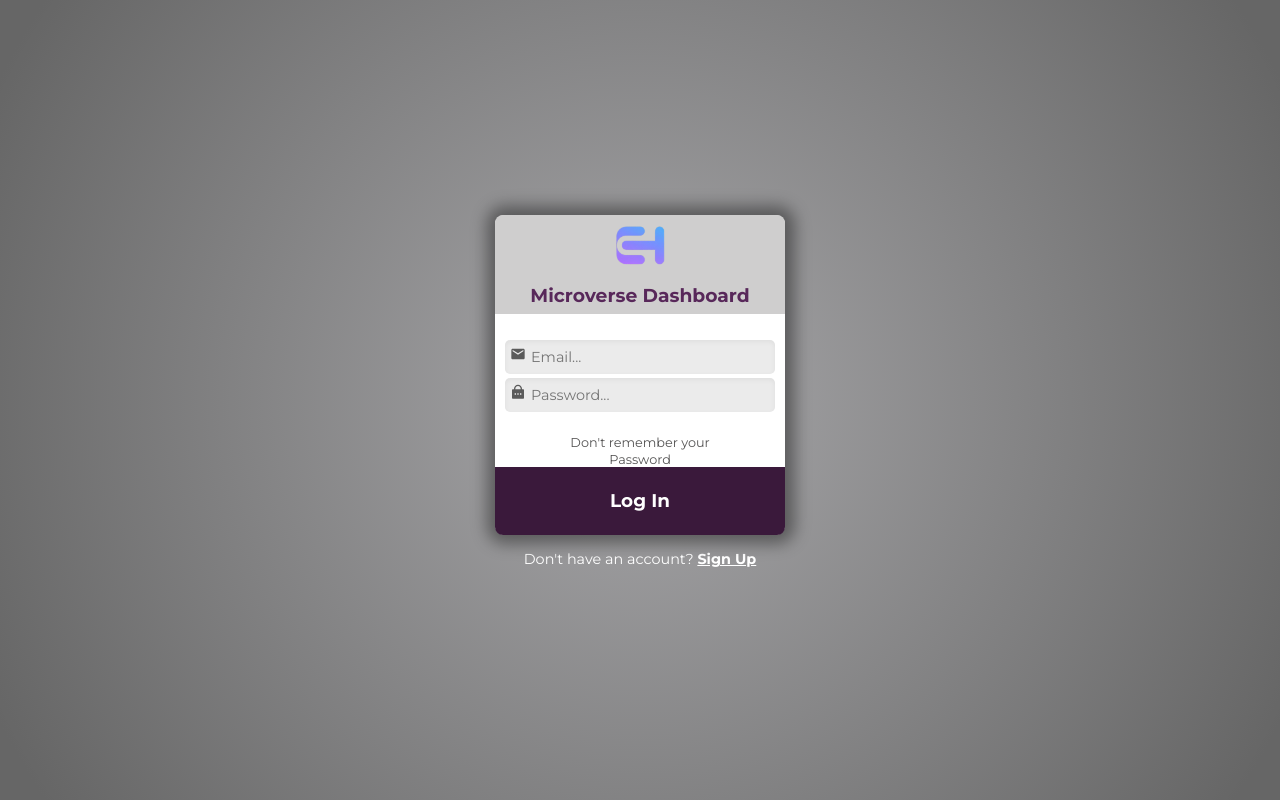
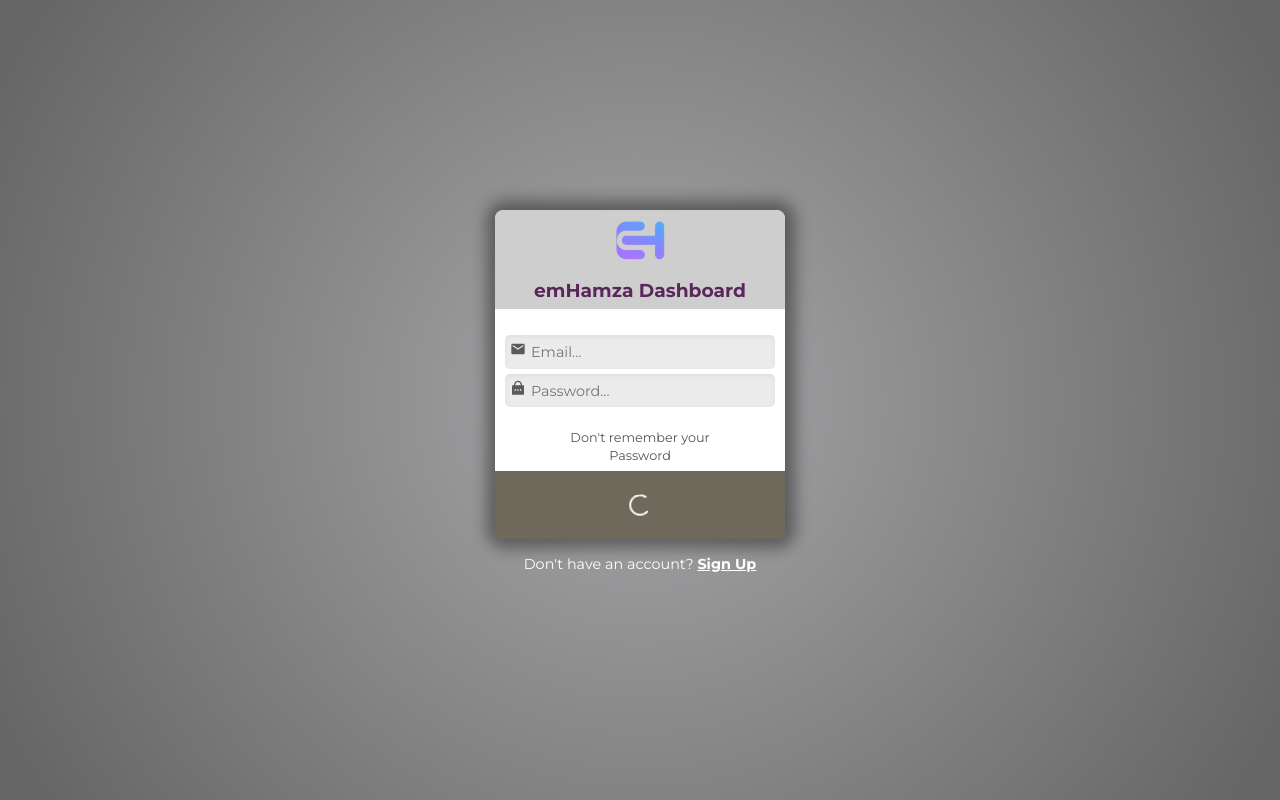
Before and after one commit to Sohail-Aslam/Microverse-clone1, a React (Vite) app: page /login in a window 1280 px wide. Both pictures are taken after a click on the button "Log In". Built offline with nearby package versions, Linux system fonts and the light colour scheme; no server answers.

Commit message:
Add Proper Error handling and Loading

```diff
--- a/package.json
+++ b/package.json
@@ -16,7 +16,8 @@
     "react-dom": "^18.3.1",
     "react-icons": "^5.3.0",
     "react-router": "^6.27.0",
-    "react-router-dom": "^6.27.0"
+    "react-router-dom": "^6.27.0",
+    "react-spinners": "^0.14.1"
   },
   "devDependencies": {
     "@babel/core": "^7.25.8",
--- a/src/App.css
+++ b/src/App.css
@@ -232,9 +232,10 @@ table th h4 {
   background: #e7e7e7;
   border: solid 1px #5a5a5a ;
   border-radius: 3px;
-  width: 20%;
+  width: 15%;
   right: 5rem;
   cursor: pointer;
+  padding: 10px;
 }
 
 .login-box,
@@ -243,11 +244,11 @@ table th h4 {
   border-radius: 9px;
   box-shadow:1px 0px 16px 9px rgb(0 0 0 / 40%);
   width: 40%;
-  height: 40%;
+  /* height: 40%; */
   max-width: 290px;
-  max-height: 340px;
+  /* max-height: 340px; */
   min-width: 140px;
-  min-height: 300px;
+  /* min-height: 300px; */
   text-align: center;
   position: relative;
 }
@@ -364,13 +365,26 @@ input {
   font-family: "Montserrat", sans-serif;
   font-weight: 700;
   cursor: pointer;
-  position: absolute;
+  /* position: absolute; */
   bottom: 0;
   border-bottom-left-radius: 8px;
   border-bottom-right-radius: 8px;
   font-size: 1.15rem;
   outline: none;
 }
+
+.popup {
+  position: absolute;
+  top: 0;
+  border-radius: 5px;
+  background: #873e8a;
+  color: white;
+  padding: 10px; /* Add padding for better visibility */
+  z-index: 100; /* Ensure it appears above other elements */
+  width: 100%; /* Make the popup span the width of the page */
+  text-align: center; /* Center the text */
+}
+
 
 .login-button:hover,
 .signup-button:hover {
--- a/src/auth/Login.jsx
+++ b/src/auth/Login.jsx
@@ -4,14 +4,27 @@ import { auth } from "./firebase";
 import { Link, useNavigate } from "react-router-dom";
 import { MdEmail } from "react-icons/md";
 import { RiLockPasswordFill } from "react-icons/ri";
+import ClipLoader from "react-spinners/ClipLoader";
 
 function Login() {
   const [email, setEmail] = useState();
   const [password, setPassword] = useState();
   const navigate = useNavigate();
+  const [error, setError] = useState("");
+  const [loading, setLoading] = useState(false);
+  const [popup, setPopup] = useState("");
+  const [showPopup, setShowPopup] = useState(false);
+
+  const override = {
+    display: "block",
+    margin: "0 auto",
+  };
 
   const handleLogin = async (e) => {
     e.preventDefault();
+    setLoading(true);
+    setShowPopup(false); // Initially hide popup
+
     try {
       const userCredential = await signInWithEmailAndPassword(
         auth,
@@ -21,26 +34,69 @@ function Login() {
       const user = userCredential.user;
 
       if (user.emailVerified) {
-        console.log("Login successful!");
+        setPopup("Login successful!");
+        setShowPopup(true); // Show popup for successful login
         navigate("/");
       } else {
-        alert("Please verify your email before logging in.");
+        setShowPopup(true); // Show popup if email not verified
+        setPopup("Please verify your email before logging in.");
 
         await user.sendEmailVerification();
-        console.log("Verification email sent again.");
 
+        setPopup("Verification email sent again.");
+        setShowPopup(true); // Keep popup open after email verification
         await auth.signOut();
       }
-    } catch (error) {
-      console.log("Login failed: " + error.message);
+    } catch (err) {
+      switch (err.code) {
+        case "auth/invalid-credential":
+        case "auth/wrong-password":
+          setError("Email or Password Incorrect.");
+          break;
+        case "auth/invalid-email":
+          setError("Invalid email address.");
+          break;
+        case "auth/weak-password":
+          setError("Password should be at least 6 characters.");
+          break;
+        case "auth/network-request-failed":
+          setError("Check Internet connection.");
+          break;
+        case "auth/admin-restricted-operation":
+          setError("This operation is restricted to administrators only.");
+          break;
+        case "auth/missing-email":
+          setError("Please enter Email & Password.");
+          break;
+        case "auth/too-many-requests":
+          setError(
+            "This account is suspended. For quick recovery, reset the password."
+          );
+          break;
+        default:
+          setError(err.message); // Default error message
+      }
+
+      console.log(err.message); // Log the error message directly
+    } finally {
+      setLoading(false); // Set loading to false after process is complete
     }
   };
 
   const handlePasswordReset = () => {
     navigate("/forgotPassword");
   };
+
+  setTimeout(() => {
+    setShowPopup(false);
+    setError(""); // Clear the popup message
+  }, 8000);
   return (
     <div className="login-container">
+      <div className="popup" style={{ display: showPopup ? "block" : "none" }}>
+        {popup}
+      </div>
+
       <div className="login-box">
         <div className="login-header">
           <img
@@ -49,7 +105,7 @@ function Login() {
             alt="logo"
             className="login-logo"
           />
-          <h3>Microverse Dashboard</h3>
+          <h3>emHamza Dashboard</h3>
         </div>
         <div className="login-inputs">
           <div className="input-wrapper">
@@ -79,6 +135,20 @@ function Login() {
             Password
           </p>
         </p>
+        {error && (
+          <p
+            style={{
+              color: "red",
+              border: "1px solid red",
+              background: "#f5b8b8",
+              borderRadius: "3px",
+              margin: "0 1rem 1rem 1rem",
+            }}
+          >
+            {error}
+          </p>
+        )}
+
         <div
           style={{
             background: "#58285a",
@@ -87,8 +157,25 @@ function Login() {
             borderBottomLeftRadius: "10px",
           }}
         >
-          <button type="submit" className="login-button" onClick={handleLogin}>
-            Log In
+          <button
+            type="submit"
+            className="login-button"
+            onClick={handleLogin}
+            disabled={loading}
+            style={{ background: loading ? "#6f695c" : "" }}
+          >
+            {loading ? (
+              <ClipLoader
+                color="white"
+                loading={loading}
+                cssOverride={override}
+                size={20} // Set size of spinner
+                aria-label="Loading Spinner"
+                data-testid="loader"
+              />
+            ) : (
+              "Log In"
+            )}{" "}
           </button>
         </div>
       </div>
--- a/src/auth/Signup.jsx
+++ b/src/auth/Signup.jsx
@@ -10,17 +10,28 @@ import { RiLockPasswordFill } from "react-icons/ri";
 import { CgProfile } from "react-icons/cg";
 import { auth, db } from "./firebase";
 import { collection, addDoc } from "firebase/firestore";
+import ClipLoader from "react-spinners/ClipLoader";
 
 function Signup() {
   const [email, setEmail] = useState("");
   const [name, setName] = useState("");
   const [password, setPassword] = useState("");
+  const [error, setError] = useState("");
+  const [loading, setLoading] = useState(false);
+  const [popup, setPopup] = useState("");
+  const [showPopup, setShowPopup] = useState(false);
+
+  const override = {
+    display: "block",
+    margin: "0 auto",
+  };
 
   const handleSignup = async (e) => {
     e.preventDefault();
+    setShowPopup(false);
 
     if (name === "") {
-      alert("Please enter a username.");
+      setError('Please Fill Form')
       return;
     }
 
@@ -31,24 +42,46 @@ function Signup() {
         password
       );
       const user = userCredential.user;
+    setLoading(true);
 
       await sendVerificationEmail(user);
       await updateProfile(user, { displayName: name });
       await handleSaveUsername(user);
-
-      alert("Signup successful! A verification email has been sent.");
+      setShowPopup(true);
+      setPopup("Signup successful! A verification email has been sent.");
       setEmail("");
       setPassword("");
       setName("");
     } catch (err) {
-      alert(err);
+      switch (err.code) {
+        case "auth/email-already-in-use":
+          setError("This email is already in use.");
+          break;
+        case "auth/network-request-failed":
+          setError("Check Interenet connection");
+          break;
+        case "auth/invalid-email":
+          setError("Invalid email address.");
+          break;
+        case "auth/weak-password":
+          setError("Password should be at least 6 characters.");
+          break;
+        case "auth/admin-restricted-operation":
+          setError("This operation is restricted to administrators only.");
+          break;
+        default:
+          setError(err.message);
+      }
+    } finally {
+      setLoading(false); // Set loading to false after process is complete
     }
   };
 
   const sendVerificationEmail = async (user) => {
     try {
       await sendEmailVerification(user);
-      console.log("Verification email sent.");
+      setShowPopup(true);
+      setPopup("Verification email sent.");
     } catch (error) {
       alert("Error sending verification email:", error.message);
     }
@@ -62,14 +95,22 @@ function Signup() {
         timestamp: new Date(),
         userUid: user.uid,
       });
-      alert("Username saved successfully!");
+      console.log("Username saved successfully!");
     } catch (error) {
       alert(error);
     }
   };
 
+  setTimeout(() => {
+    setShowPopup(false);
+    setError(""); // Clear the popup message
+  }, 8000);
   return (
     <div className="signup-container">
+      <div className="popup" style={{ display: showPopup ? "block" : "none" }}>
+        {popup}
+      </div>
+
       <form className="signup-box" onSubmit={handleSignup}>
         <div className="signup-header">
           <img src="src/img/logo.png" alt="logo" className="signup-logo" />
@@ -113,6 +154,19 @@ function Signup() {
             />
           </div>
         </div>
+        {error && (
+          <p
+            style={{
+              color: "red",
+              border: "1px solid red",
+              background: "#f5b8b8",
+              borderRadius: "3px",
+              margin: "0 1rem 1rem 1rem",
+            }}
+          >
+            {error}
+          </p>
+        )}
         <div
           style={{
             background: "#58285a",
@@ -121,10 +175,26 @@ function Signup() {
             borderBottomLeftRadius: "10px",
           }}
         >
-        <button type="submit" className="signup-button">
-          Sign Up
-        </button>
-
+          <button
+            type="submit"
+            className="login-button"
+            onClick={handleSignup}
+            disabled={loading}
+            style={{ background: loading ? "#6f695c" : "" }}
+          >
+            {loading ? (
+              <ClipLoader
+                color="white"
+                loading={loading}
+                cssOverride={override}
+                size={20} // Set size of spinner
+                aria-label="Loading Spinner"
+                data-testid="loader"
+              />
+            ) : (
+              "Sign Up"
+            )}{" "}
+          </button>
         </div>
       </form>
       <p className="login-link">
--- a/src/components/pagination.jsx
+++ b/src/components/pagination.jsx
@@ -5,6 +5,12 @@ import { FaChevronDown } from "react-icons/fa";
 function Pagination() {
   const [currentPage, setCurrentPage] = useState(1);
   const [openWeeks, setOpenWeeks] = useState({});
+   const [isToggled, setIsToggled] = useState(false); // To track the toggle state
+
+   // Function to handle toggle
+   const handleToggle = () => {
+     setIsToggled(!isToggled); // Toggle the state between true and false
+   };
 
   const toggleWeek = (id) => {
     setOpenWeeks((prev) => ({
@@ -173,10 +179,18 @@ function Pagination() {
                         0.5
                       </td>
                       <td>
-                        <span className="status-completed">COMPLETED</span>
+                        <span
+                          className="status-completed"
+                          style={{
+                            backgroundColor: isToggled ? "#3ac47d" : "silver", // Change color based on state
+                          }}
+                        >
+                          {isToggled ? "COMPLETED" : "UNCOMPLETED"}{" "}
+                          {/* Change text based on state */}
+                        </span>
                       </td>
                       <td>
-                        <button>View</button>
+                        <button onClick={handleToggle}>Mark as read</button>
                       </td>
                     </tr>
 
--- a/src/index.css
+++ b/src/index.css
@@ -25,7 +25,7 @@ button {
   cursor: pointer;
 }
 
-button:focus,
-button:focus-visible {
+.login-button,.signup-button:focus,
+.signup-button:focus-visible {
   background: #3a193b; /* or any other valid color */
 }
```
Also changed, not shown: 1 other file (tests, documents, lock files or other folders).
